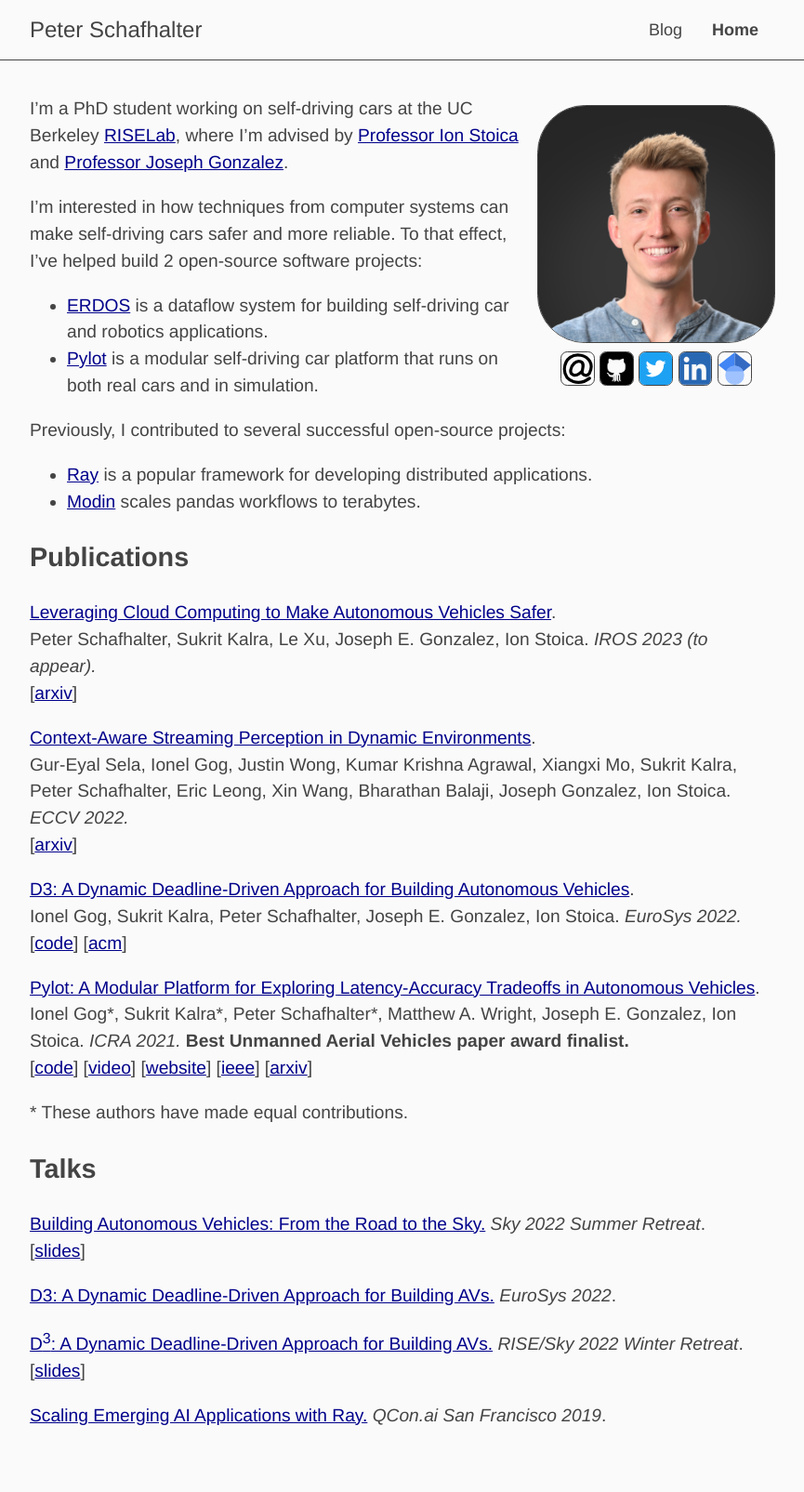
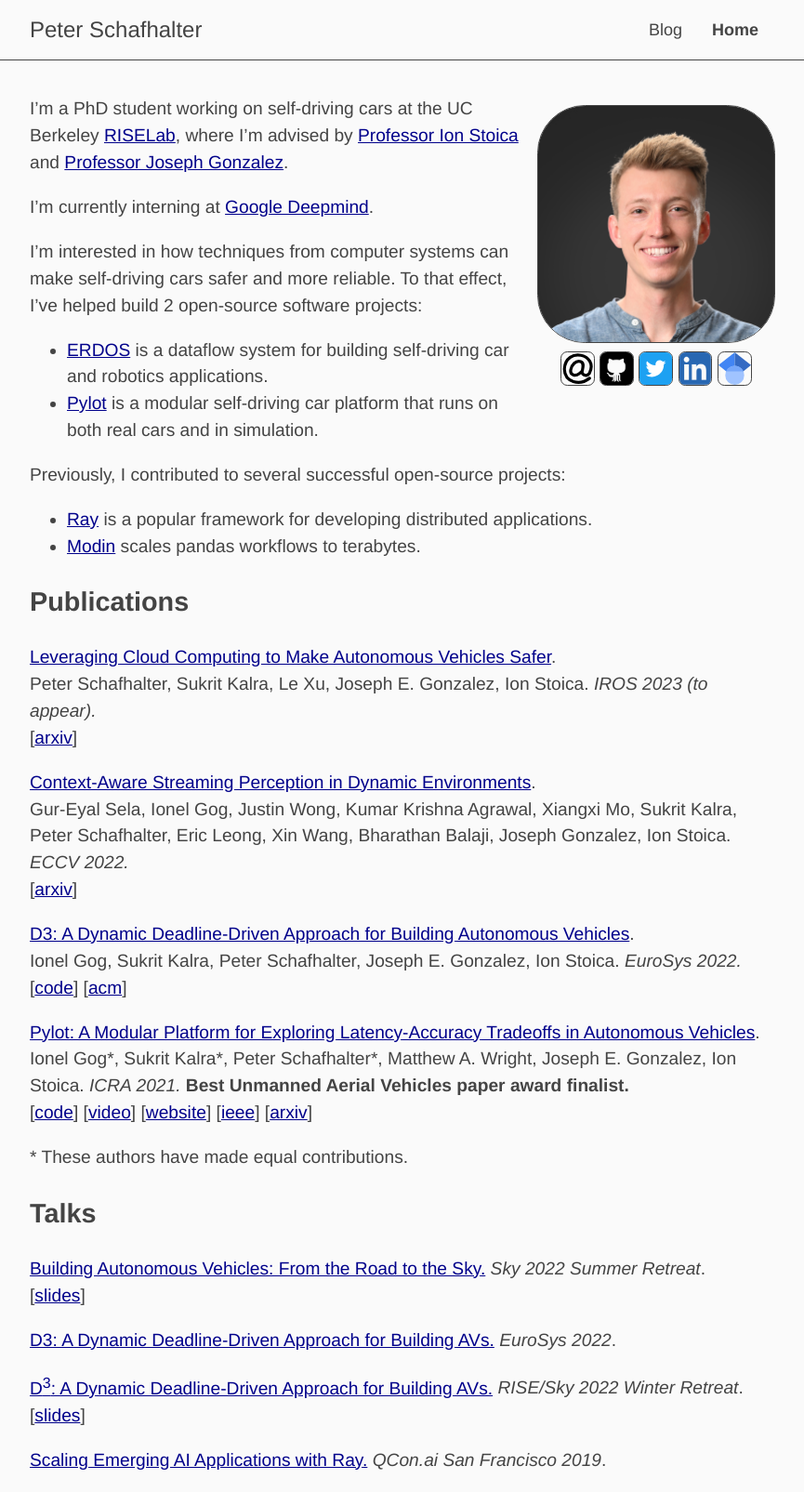
Before and after one commit to pschafhalter/pschafhalter.github.io, a Jekyll site: the page built from index.md, in a window 1280 px wide. Shown: the whole page at 93% size, without its empty margins (208-1073 px from the left). Built offline with Jekyll 4.4.1, drawn with Linux system fonts in a browser that asks for light colours; before the commit the page ends 1557 px from its top, so only the background shows below that.

Commit message:
Add internship

```diff
--- a/index.md
+++ b/index.md
@@ -9,6 +9,8 @@
 [Professor Ion Stoica](https://people.eecs.berkeley.edu/~istoica/)
 and
 [Professor Joseph Gonzalez](https://people.eecs.berkeley.edu/~jegonzal/).
+
+I'm currently interning at [Google Deepmind](https://www.deepmind.com/).
 
 I'm interested in how techniques from computer systems can make
 self-driving cars safer and more reliable.
```
